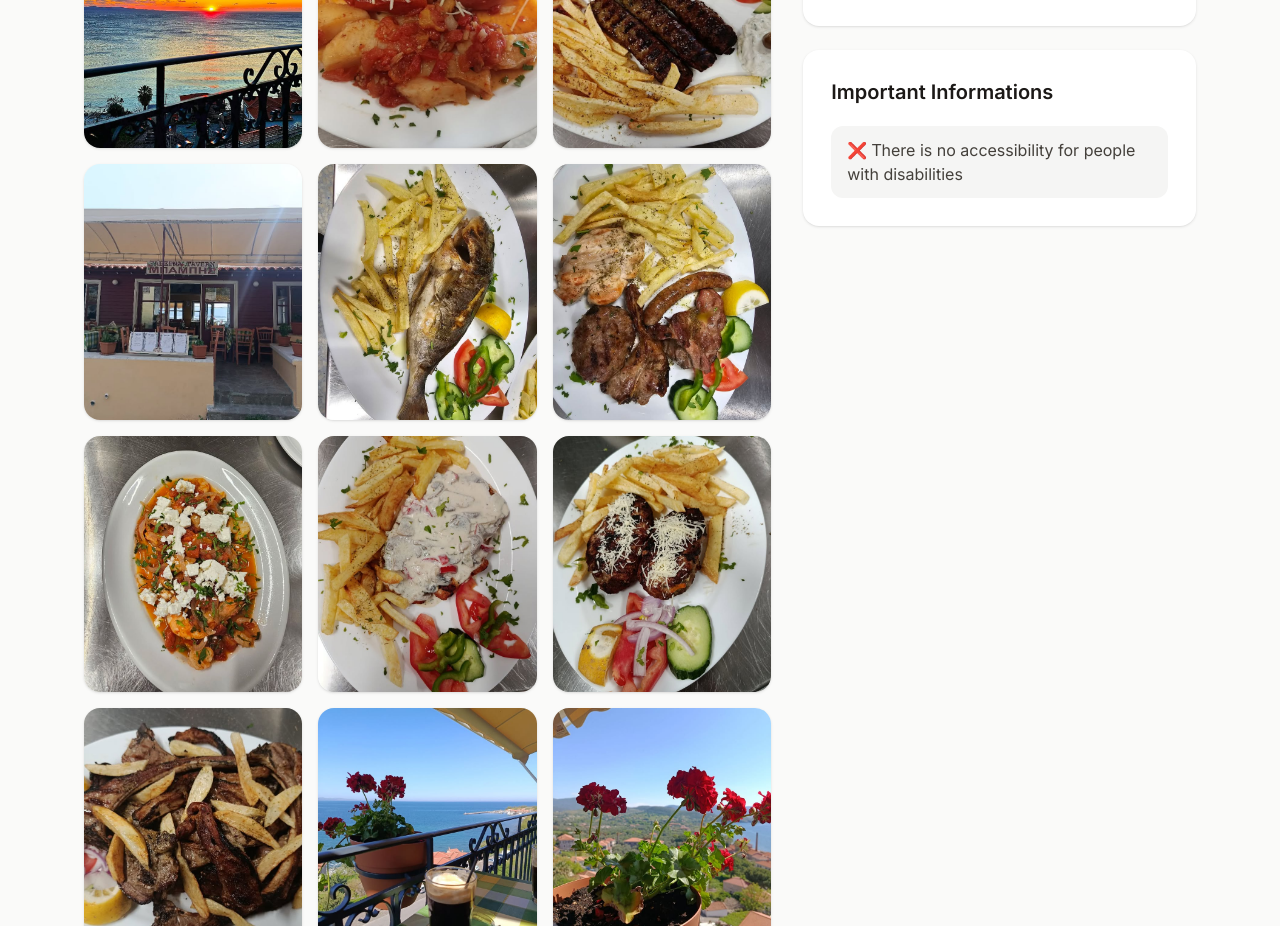
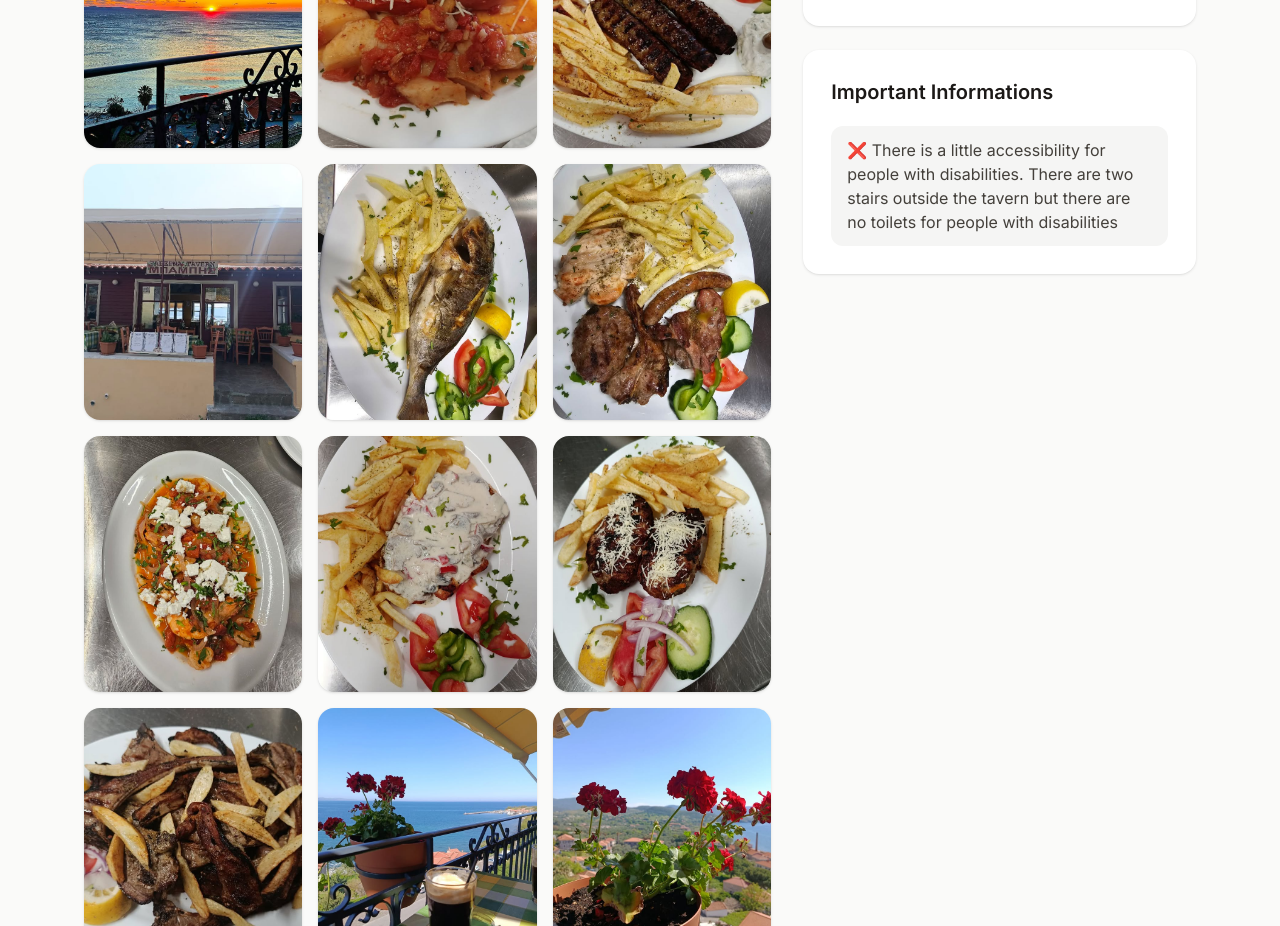
Before and after one commit to amamouridis06/lesvos-travel-guide, a Next.js app: page /food/tavernaompampis in a window 1280 px wide. Shown: the part 1280-2206 px from the top of the page. Built offline with nearby package versions, Linux system fonts and the light colour scheme.

Commit message:
added some infos for the accecibility for the people with disabilities for all

```diff
--- a/app/food/page.tsx
+++ b/app/food/page.tsx
@@ -51,7 +51,7 @@ const cafeTaverns: FoodItem[] = [
     location: "Molyvos, Lesvos",
     image: "/mpampis/mpampis-logo.jpg",
     alt: "Mpampis",
-    href: "/tavernaompampis",
+    href: "/food/tavernaompampis",
   },
 ];
 
--- a/app/food/taverna-to-votsalo/page.tsx
+++ b/app/food/taverna-to-votsalo/page.tsx
@@ -39,6 +39,7 @@ export default function RestaurantTravelGuideListing() {
       "Gluten-free dishes available for guests with gluten intolerance",
       "Lactose-free and dairy-free options available",
       "Vegetarian dishes",
+      "Τhere is accessibility for people with disabilities and toilets for these people"
     ],
     openingHours: "Daily: 12:00 – 21:30",
     phone: "+30 2253 072680",
--- a/app/food/tavernaompampis/page.tsx
+++ b/app/food/tavernaompampis/page.tsx
@@ -43,7 +43,7 @@ export default function TavernPage() {
             "Vegetarian options"
         ],
         important: [
-            "Τhere is no accessibility for people with disabilities"
+            "There is a little accessibility for people with disabilities. There are two stairs outside the tavern but there are no toilets for people with disabilities"
         ],
         openingHours: "10:00 - 23:30",
         phone: "+30 22530 72600",
@@ -146,11 +146,8 @@ export default function TavernPage() {
                         </div>
 
                         <div className="mt-6 grid gap-3">
-                            {/*<button className="rounded-xl bg-stone-900 px-5 py-4 text-base font-medium text-white transition hover:bg-stone-700">*/}
-                            {/*  Book a table*/}
-                            {/*</button></>*/}
                             <Link
-                                href="https://maps.app.goo.gl/8YfmkHVaHJr539hn8"
+                                href="https://maps.app.goo.gl/mH8B9JpytyFEZdAU7"
                                 target="_blank"
                                 className="inline-block rounded-xl border border-stone-300 bg-white px-5 py-4 text-base font-medium text-stone-900 transition hover:bg-stone-100"
                             >
--- a/app/hotels/pierres-blances/page.tsx
+++ b/app/hotels/pierres-blances/page.tsx
@@ -55,6 +55,7 @@ const hotel = {
         "Valid ID and credit card required at check-in",
         "The property is located a short drive from Mytilene, so a car is recommended for easier access and exploring the island",
         "Private pools may be seasonal and subject to weather conditions",
+        "Τhere is accessibility for people with disabilities"
     ],
     gallery: [
         { src: IMG.pool, alt: "entry"},
--- a/app/hotels/pp-urban-studio/page.tsx
+++ b/app/hotels/pp-urban-studio/page.tsx
@@ -41,6 +41,7 @@ const hotel = {
     knowBefore: [
         "Located in the city centre",
         "Valid ID and credit card required at check-in",
+        "There is a little accessibility for people with disabilities. There are lift for the studio but there are no toilets for people with disabilities"
     ],
     gallery: [
         { src: IMG.entry, alt: "entry", caption: "Entry: A first impression that stays." },
--- a/app/hotels/thanos-cozy-appartments/page.tsx
+++ b/app/hotels/thanos-cozy-appartments/page.tsx
@@ -48,6 +48,7 @@ const appartment = {
     "Check-in time: 15:00 to 23:00; Check-out time: 08:00 to 10:00",
     "Some street noise may be expected",
     "Valid ID and credit card required at check-in",
+    "Τhere is no accessibility for people with disabilities"
   ],
   gallery: [
     { src: IMG.house, alt: "Where Comfort Meets Clean" },
```
